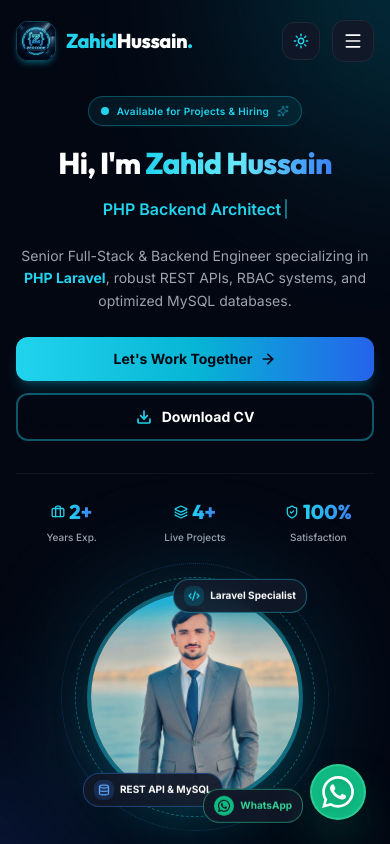
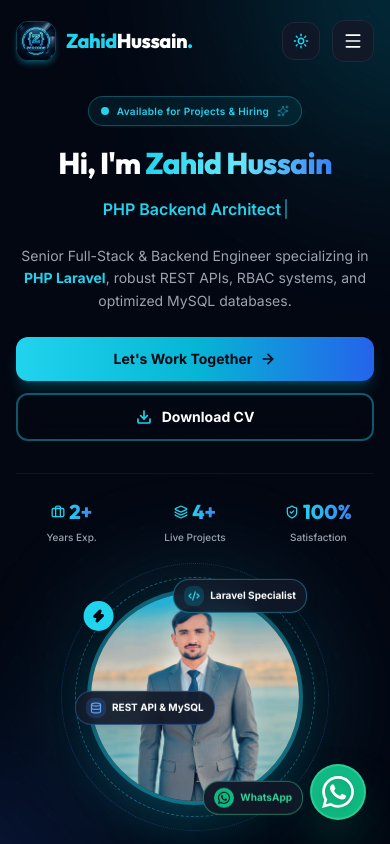
Before and after one commit to mmtzahidhussain/my-portfolio, a React (Vite) app: page / in a window 390 px wide. Shown: the top 844 px of the page. Built offline with nearby package versions, Linux system fonts and the light colour scheme.

Commit message:
fix: Reposition Hero avatar floating badges into 4 quadrants to prevent badge overlap

```diff
--- a/src/components/Hero.jsx
+++ b/src/components/Hero.jsx
@@ -270,11 +270,11 @@ const Hero = ({ darkMode }) => {
               <span>Laravel Specialist</span>
             </motion.div>
 
-            {/* Floating Pill 2 - Bottom Left */}
+            {/* Floating Pill 2 - Middle Left */}
             <motion.div
               animate={{ y: [8, -8, 8] }}
               transition={{ duration: 4.2, repeat: Infinity, ease: "easeInOut" }}
-              className="absolute -bottom-3 -left-2 sm:-bottom-4 sm:-left-4 z-20 px-2.5 sm:px-3.5 py-1.5 sm:py-2 rounded-2xl text-[10px] sm:text-xs font-bold shadow-xl bg-gray-900/90 border border-blue-500/40 backdrop-blur-md text-white flex items-center gap-1.5 sm:gap-2"
+              className="absolute top-1/2 -left-4 sm:-left-12 -translate-y-1/2 z-20 px-2.5 sm:px-3.5 py-1.5 sm:py-2 rounded-2xl text-[10px] sm:text-xs font-bold shadow-xl bg-gray-900/90 border border-blue-500/40 backdrop-blur-md text-white flex items-center gap-1.5 sm:gap-2"
             >
               <div className="p-1 rounded-lg bg-blue-500/20 text-blue-400">
                 <Database className="w-3 h-3 sm:w-3.5 sm:h-3.5 stroke-[2.5]" />
@@ -291,7 +291,7 @@ const Hero = ({ darkMode }) => {
               href="https://wa.me/923057009210?text=Hi%20Zahid,%20I%20visited%20your%20portfolio!"
               target="_blank"
               rel="noopener noreferrer"
-              className="absolute -bottom-5 -right-1 sm:-bottom-6 sm:-right-2 z-20 px-2.5 sm:px-3.5 py-1.5 sm:py-2 rounded-2xl text-[10px] sm:text-xs font-bold shadow-xl bg-gray-900/95 border border-emerald-400/50 backdrop-blur-md text-white flex items-center gap-1.5 sm:gap-2 cursor-pointer"
+              className="absolute -bottom-3 -right-1 sm:-bottom-4 sm:-right-2 z-20 px-2.5 sm:px-3.5 py-1.5 sm:py-2 rounded-2xl text-[10px] sm:text-xs font-bold shadow-xl bg-gray-900/95 border border-emerald-400/50 backdrop-blur-md text-white flex items-center gap-1.5 sm:gap-2 cursor-pointer"
             >
               <div className="p-1 sm:p-1.5 rounded-xl bg-emerald-500 text-gray-950">
                 <svg viewBox="0 0 24 24" width="12" height="12" fill="currentColor">
@@ -301,13 +301,13 @@ const Hero = ({ darkMode }) => {
               <span className="text-emerald-400 font-bold">WhatsApp</span>
             </motion.a>
 
-            {/* Zap Badge - Left */}
+            {/* Zap Badge - Top Left */}
             <motion.div
               animate={{ x: [-5, 5, -5] }}
               transition={{ duration: 3, repeat: Infinity, ease: "easeInOut" }}
-              className="absolute top-1/2 -left-8 sm:-left-10 z-20 p-2 sm:p-2.5 rounded-2xl shadow-xl bg-cyan-400 text-gray-950 hidden sm:flex items-center justify-center"
+              className="absolute top-2 -left-2 sm:top-4 sm:-left-4 z-20 p-2 sm:p-2.5 rounded-2xl shadow-xl bg-cyan-400 text-gray-950 flex items-center justify-center"
             >
-              <Zap className="w-4 h-4 sm:w-5 sm:h-5 fill-current stroke-[2.5]" />
+              <Zap className="w-3.5 h-3.5 sm:w-5 sm:h-5 fill-current stroke-[2.5]" />
             </motion.div>
           </div>
         </motion.div>
```
